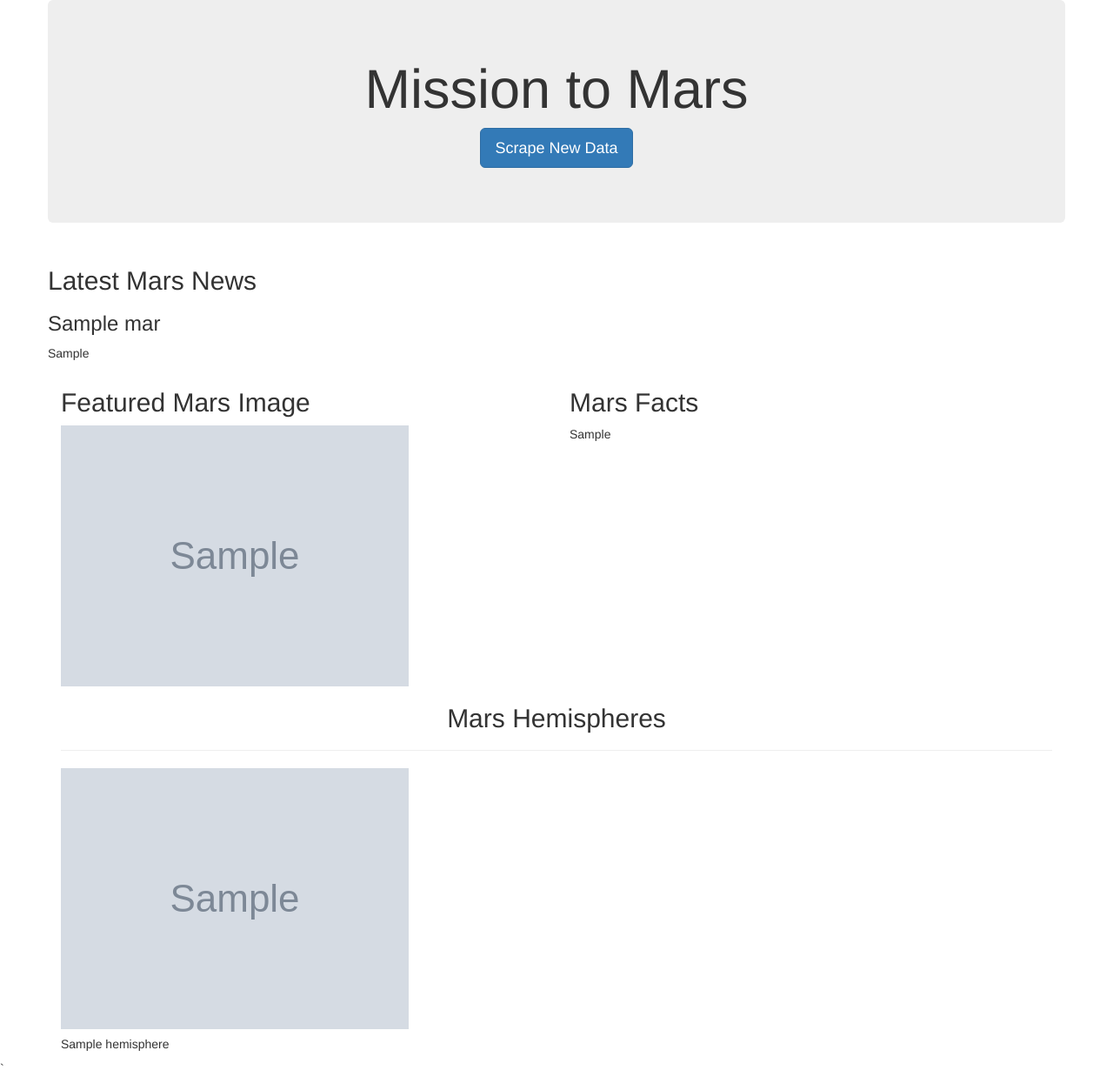
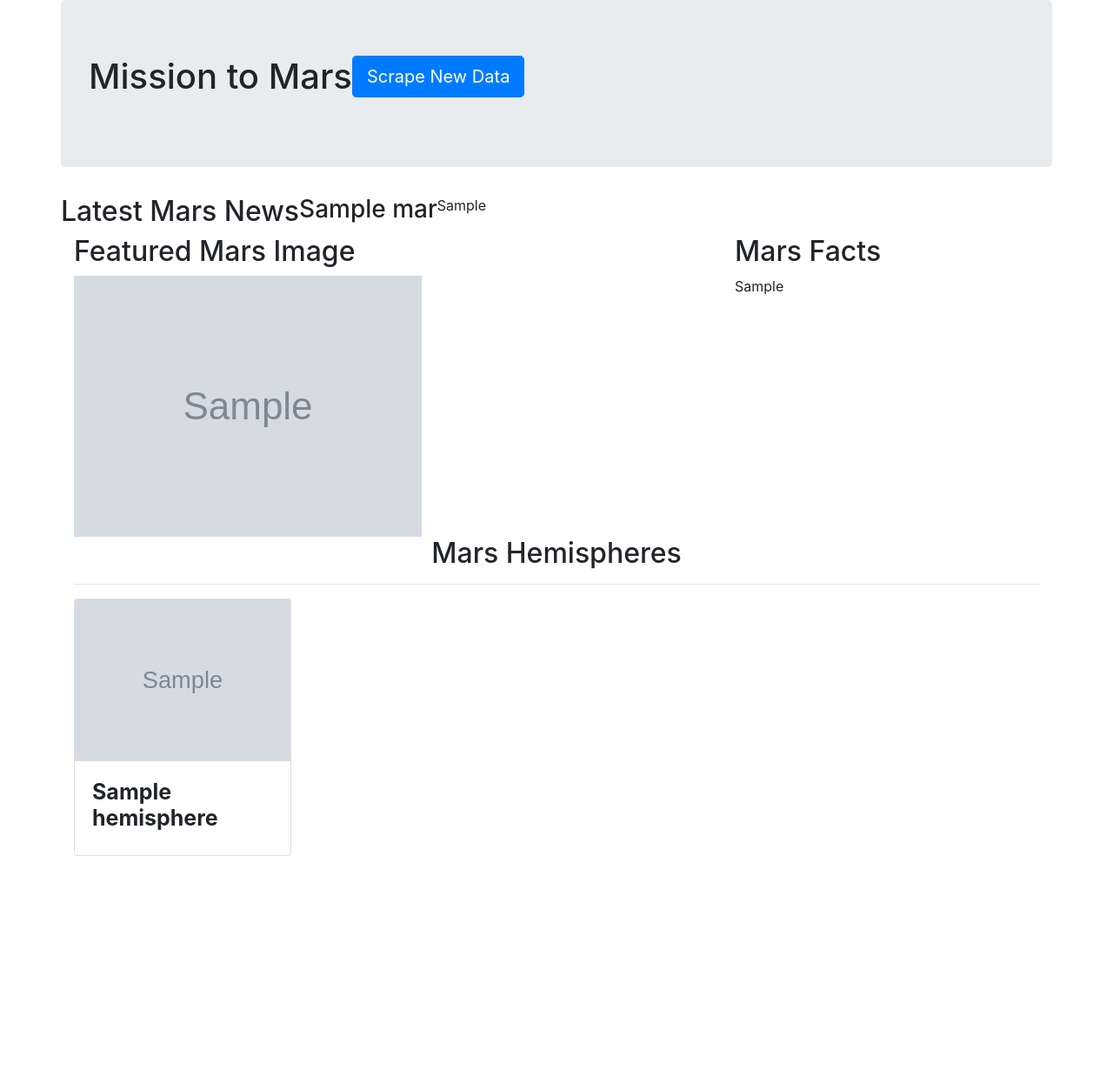
Before and after one commit to MahatmaK/Homework10_web-scraping-challenge, a Flask app: template templates/index.html in a window 1280 px wide. Shown: the whole page at 87% size. After the commit the page ends 984 px from the top, so only its background shows below. Run offline with Flask 2, Linux system fonts and the light colour scheme; the template is opened without the code that fills it: most values are stand-ins (such as "Sample title", 1, 10 or a date in 2020); grey boxes marked "Sample" are stand-in pictures; some libraries are stand-ins or nearby versions.

Commit message:
Fixed hemisphere pictures

```diff
--- a/app.py
+++ b/app.py
@@ -1,5 +1,5 @@
 # Dependencies
-from flask import Flask, render_template, redirect
+from flask import Flask, render_template, redirect, Markup
 from flask_pymongo import PyMongo
 import scrape_mars
 
@@ -15,7 +15,13 @@ def index():
     mars = mongo.db.mars.find_one()
     #news_p = mongo.db.s
 
-    return render_template("index.html", text='test', mars=mars)
+    # Scrape mars data and store dictionary in variable
+    mars_html =  scrape_mars.mars_html()
+
+    # Scrape mars data and store dictionary in variable
+    hemispheres =  scrape_mars.hemispheres()
+
+    return render_template("index.html", mars=mars, mars_html=mars_html, hemispheres=hemispheres)
 
 # Route that will trigger the scrape function
 @app.route("/scrape")
@@ -33,9 +39,6 @@ def scrape():
     # Insert dictionary into mars collection
     mars.insert_one(mars_data)
 
-
-    #mars.update({}, mars_data, upsert=True)
-
     return redirect("/")
 
 if __name__ == "__main__":
--- a/templates/index.html
+++ b/templates/index.html
@@ -5,7 +5,7 @@
         <meta name="viewport" content="width=device-width, initial-scale=1.0">
         <meta http-equiv="X-UA-Compatible" content="ie=edge">
         <title>Mission to Mars</title>
-        <link rel="stylesheet" href="https://maxcdn.bootstrapcdn.com/bootstrap/3.3.7/css/bootstrap.min.css">
+        <link rel="stylesheet" href="https://maxcdn.bootstrapcdn.com/bootstrap/4.0.0-alpha.2/css/bootstrap.min.css" integrity="sha384-y3tfxAZXuh4HwSYylfB+J125MxIs6mR5FOHamPBG064zB+AFeWH94NdvaCBm8qnd" crossorigin="anonymous">
 
     </head>
 
@@ -23,16 +23,16 @@
             </div>
 
             <div class="row">
-                <div class="col-md-6 col-sm-12">
+                <div class="col-md-8 col-sm-12">
                     <h2>Featured Mars Image</h2>
                     <img src= "{{ mars.featured_image_url }}" alt = "Feat_img">
                 </div>
 
-                <div class="col-md-6 col-sm-12">
+                <div class="col-md-4 col-sm-12">
                     <h2>Mars Facts</h2>
 
 
-                    {{mars.mars_html}}
+                    {{ mars.mars_html }}
                 </div>
             </div>
 
@@ -45,13 +45,13 @@
 
             <div class="row">
 
-                {% for hemisphere in mars.hemisphere_image_urls %}
+                {% for hemisphere in hemispheres %}
 
-                <div class= "col-md-3 col-sm-6">
-                    <div class="card" style="width: 20rem;">
-                        <img class="card-img-top" src="{{hemisphere.image_url}}" alt="{{hemisphere.title}}">
+                <div class= "col-md-3 col-sm-6 mr-4">
+                    <div class="card" style="width: 250px;">
+                        <img class="card-img-top center-block" src="{{ hemisphere.img_url }}" alt="{{ hemisphere.title }}" width="240px">
                         <div class="card-body">
-                            <h5 class ="card_title">{{hemisphere.title}}</h5>
+                            <h5 class ="card_title" style="font-weight: bold; font-size:25px;">{{ hemisphere.title }}</h5>
                         </div>
                     </div>
                 </div>
@@ -60,6 +60,6 @@
 
             </div>
 
-        </div>`
+        </div>
     </body>
 </html>
```
Also changed, not shown: scrape_mars.py (+25 -38 lines), 1 other file.
